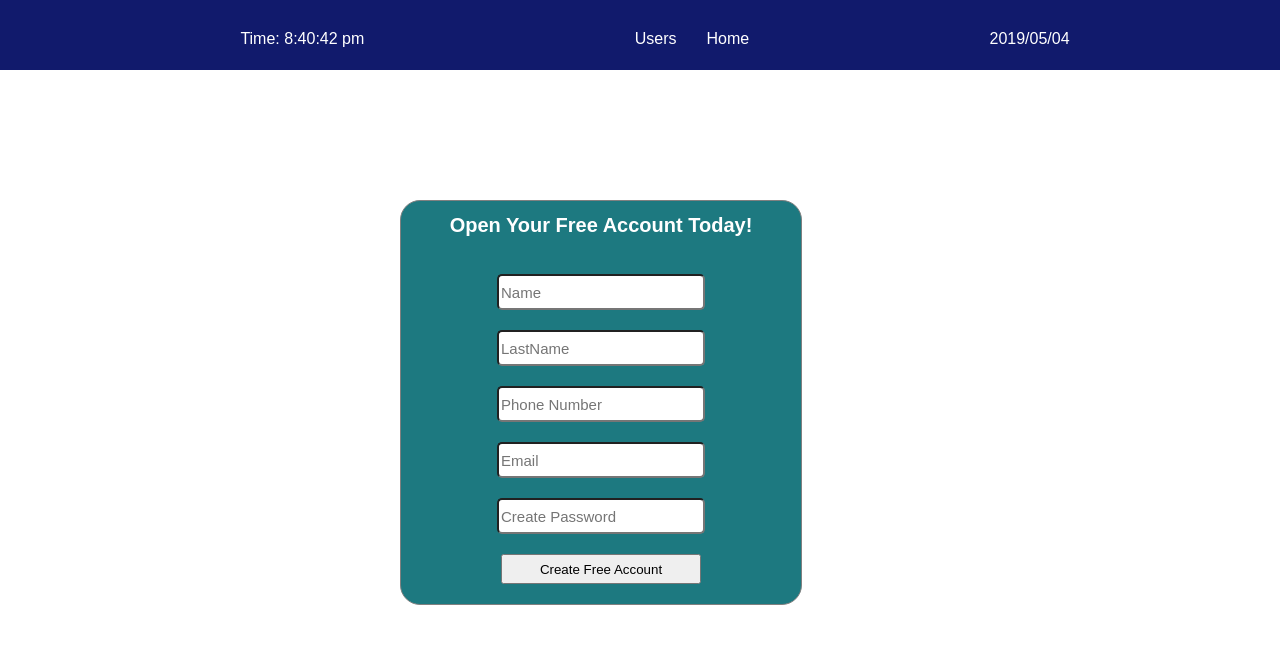
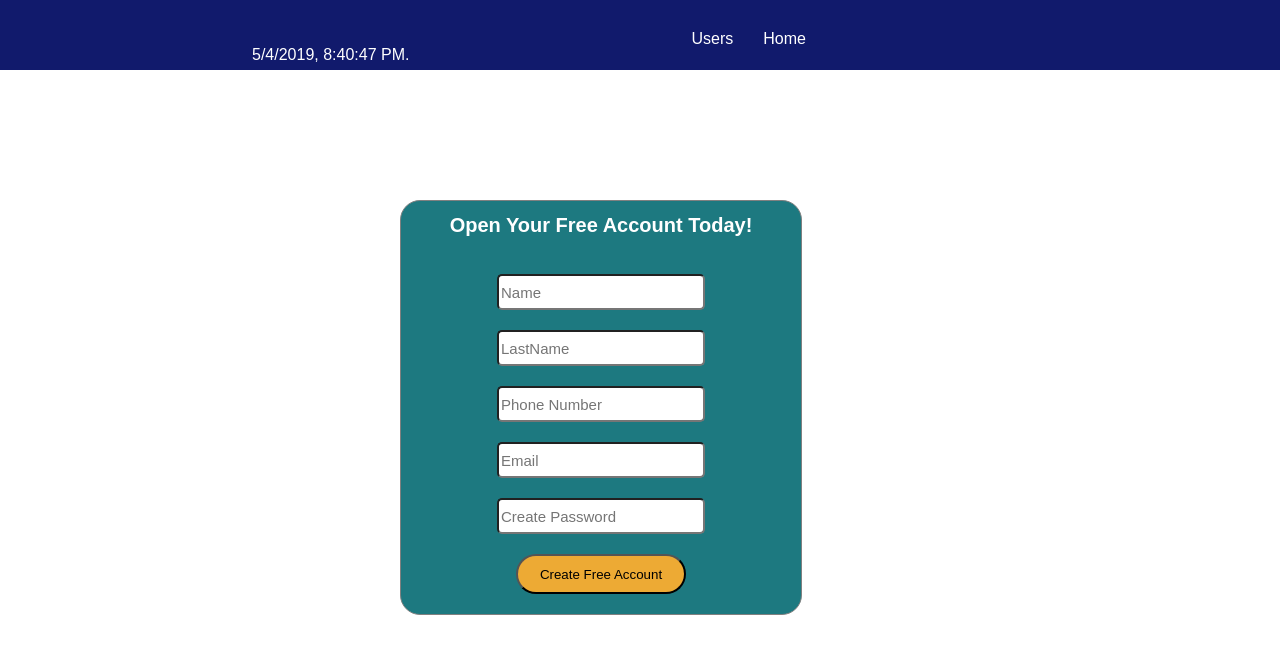
Before and after one commit to Manjukcthapa/cryptocoin, a React (Create React App) app: page /signup in a window 1280 px wide. Shown: the top 654 px of the page. Built offline with nearby package versions, Linux system fonts and the light colour scheme; no server answers.

Commit message:
set the current time and date

```diff
--- a/src/App.js
+++ b/src/App.js
@@ -8,6 +8,7 @@
 import BitcoinForm from "./component/BitcoinForm"
 import { Route, NavLink, Switch } from "react-router-dom"
 import Moment from 'react-moment';
+import Clock from "./component/Clock"
 
 const Home = (props) => {
   return (
@@ -35,7 +36,8 @@
     this.state = {
       currencies: [],
       filterCurrencies: [],
-      show: false
+      show: false,
+      curTime: null
     };
   }
 
@@ -73,22 +75,13 @@
           <nav>
 
             <div className="navlink">
-           <span>Time: <Moment format="h:mm:ss a">
-                {new Date()}
-            </Moment> </span>
-              {/* <p className="moment">Time : {new Date().getHours()} {":"} {new Date().getMinutes()}</p> */}
+            <Clock/>
             </div>
-
             <div className="navlink">
               <NavLink className="navlink" to="/signup">Users</NavLink>
               <NavLink className="navlink" to="/Home">Home</NavLink>
             </div>
             <div className="navlink">
-            <Moment format="YYYY/MM/DD">
-                {new Date()}
-            </Moment>
-              {/* <p>{new Date().getDate()} /{new Date().getMonth() + 1} / {new Date().getFullYear()}
-              </p> */}
             </div>
           </nav>
 
--- a/src/component/BitcoinForm.js
+++ b/src/component/BitcoinForm.js
@@ -65,6 +65,7 @@
                         value={this.state.password}
                         onChange={this.handleInputChange}
                     />
+                    <br></br>
                     <button className="formbotton">Create Free Account</button>
                 </div>
             </form>
--- /dev/null
+++ b/src/component/Clock.js
@@ -0,0 +1,32 @@
+import React from "react"
+class Clock extends React.Component {
+    constructor(props) {
+      super(props);
+      this.state = {
+        time: new Date().toLocaleString()
+      };
+    }
+    componentDidMount() {
+      this.intervalID = setInterval(
+        () => this.tick(),
+        1000
+      );
+    }
+    componentWillUnmount() {
+      clearInterval(this.intervalID);
+    }
+    tick() {
+      this.setState({
+        time: new Date().toLocaleString()
+      });
+    }
+    render() {
+      return (
+        <p>
+           {this.state.time}.
+        </p>
+      );
+    }
+  }
+
+export default Clock
--- a/src/component/Coin.css
+++ b/src/component/Coin.css
@@ -79,10 +79,12 @@
 }
 
 .formbotton{
-    width:200px;
+    width:170px;
     margin-top: 20px;
-    height:30px;
+    height:40px;
     margin-bottom: 20px;
+    background: #EDAA34;
+    border-radius:30px;
 }
 
   .input{
```
